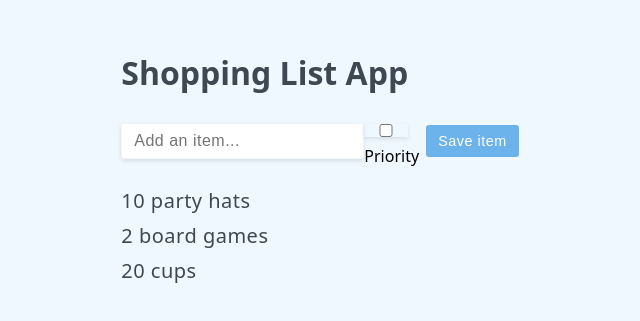
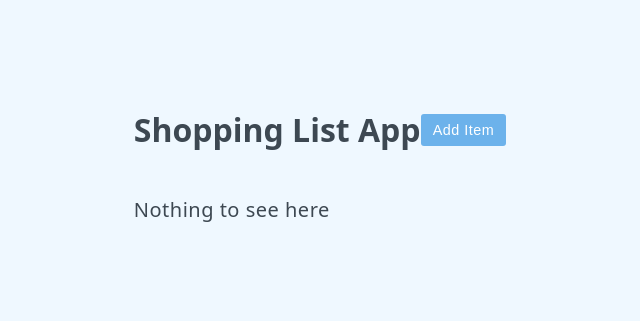
Before and after one commit to ZALOFARG/todo-app-vue, a Vue app: page / in a window 1280 px wide. Shown: the part 233-554 px from the top of the page, without its empty margins (320-960 px from the left). Built offline with nearby package versions, Linux system fonts and the light colour scheme.

Commit message:
feat: provide toggling button for rendering

```diff
--- a/src/App.vue
+++ b/src/App.vue
@@ -2,21 +2,27 @@
 import { ref } from 'vue'
 
 const header = ref('Shopping List App')
+const editing = ref(false)
 const items = ref([
-  { id: 1, label: '10 party hats' },
-  { id: 2, label: '2 board games' },
-  { id: 3, label: '20 cups' },
+  // { id: 1, label: '10 party hats' },
+  // { id: 2, label: '2 board games' },
+  // { id: 3, label: '20 cups' },
 ])
 const newItem = ref('')
 const newItemHighPriority = ref(false)
+const saveItem = () => {
+  items.value.push({ id: items.value.length + 1, label: newItem.value })
+  newItem.value = ''
+}
 </script>
 
 <template>
-  <h1>{{ header }}</h1>
-  <form
-    class="add-item-form"
-    @submit.prevent="items.push({ id: items.length + 1, label: newItem })"
-  >
+  <div class="header">
+    <h1>{{ header }}</h1>
+    <button v-if="editing" class="btn">Cancel</button>
+    <button v-else class="btn btn-primary">Add Item</button>
+  </div>
+  <form class="add-item-form" @submit.prevent="saveItem" v-if="editing">
     <input v-model.trim="newItem" type="text" placeholder="Add an item..." />
     <label>
       <input type="checkbox" v-model="newItemHighPriority" />
@@ -27,4 +33,5 @@ const newItemHighPriority = ref(false)
   <ul>
     <li v-for="item in items" :key="item.id">{{ item.label }}</li>
   </ul>
+  <p v-if="!items.length">Nothing to see here</p>
 </template>
```
